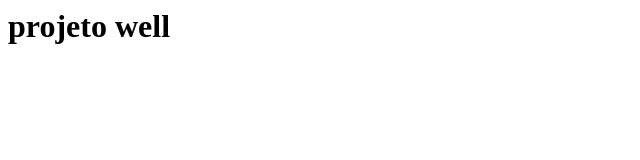
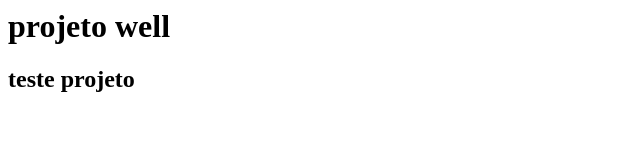
Before and after one commit to wendelas/curso-gitalura2, a plain HTML site: page index.html in a window 1280 px wide. Shown: the whole page, without its empty margins (0-640 px from the left). Drawn offline with Linux system fonts and the light colour scheme.

Commit message:
inclusão do H2

```diff
--- a/index.html
+++ b/index.html
@@ -4,5 +4,6 @@
 </head>
 <body>
 <h1>projeto well</h1>
+<h2>teste projeto</h2>
 </body>
 </html>
```
